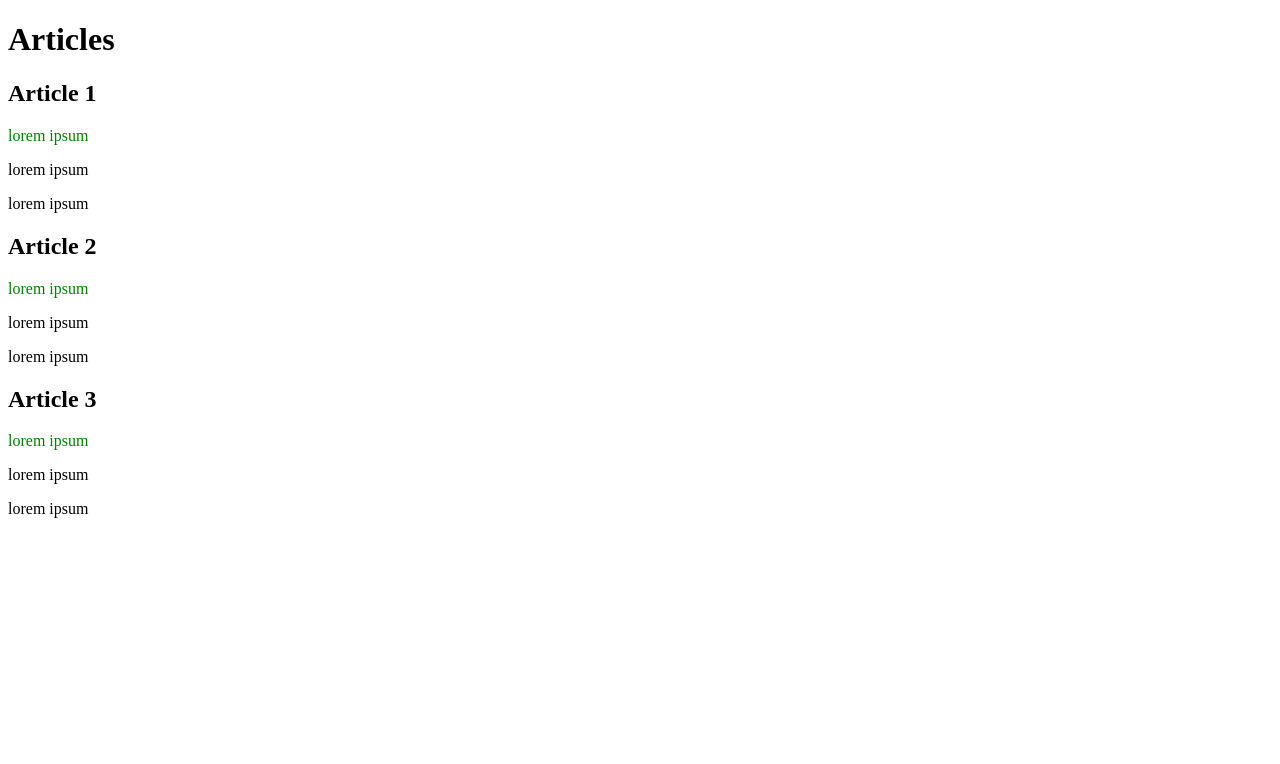
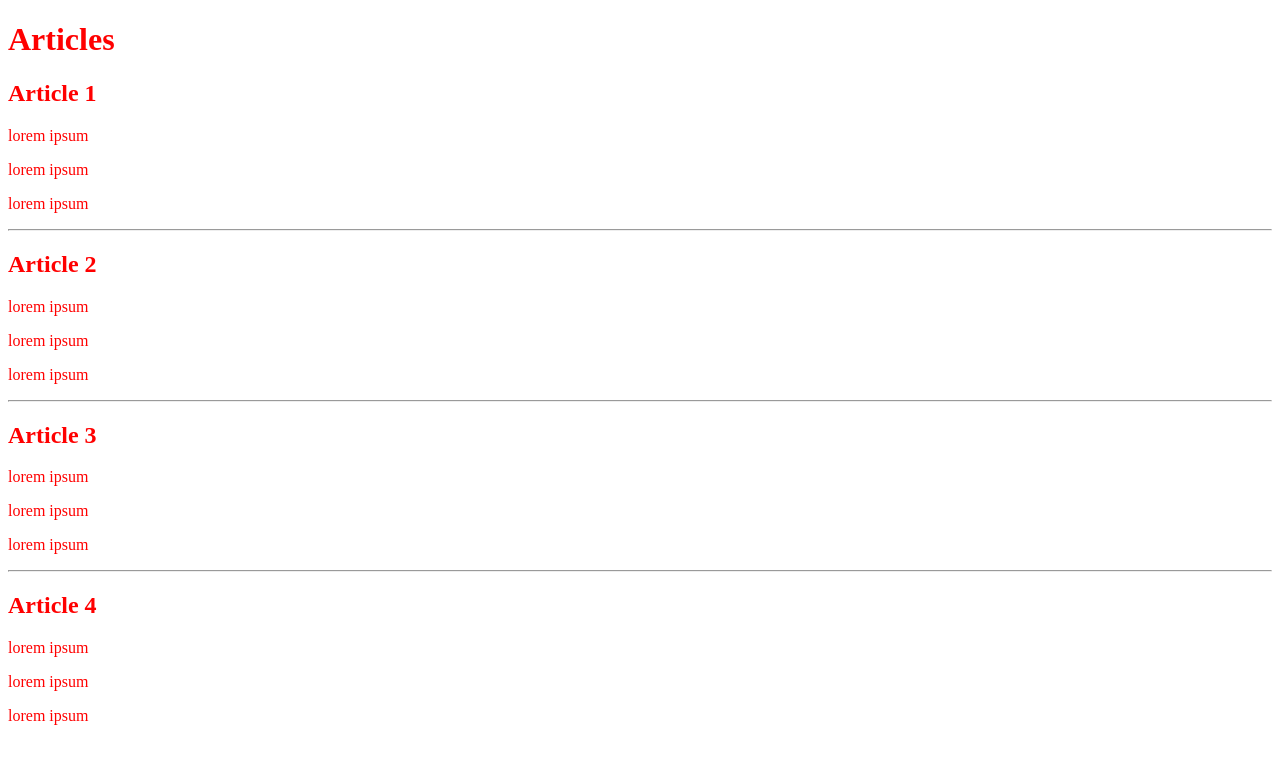
Before and after one commit to platek92/CSS-tutorial, a plain HTML site: page articles.html in a window 1280 px wide. Drawn offline with Linux system fonts and the light colour scheme.

Commit message:
before lesson 27

```diff
--- a/articles.html
+++ b/articles.html
@@ -9,27 +9,42 @@
 
 <body>
 
-<div id="header">
+    <div>
+
         <h1>Articles</h1>
-</div>
 
-<div id="all-articles">
-
+        <article>
             <h2>Article 1</h2>
             <p>lorem ipsum</p>
             <p>lorem ipsum</p>
             <p>lorem ipsum</p>
+        </article>
 
+        <hr>
+        <article>
             <h2>Article 2</h2>
             <p>lorem ipsum</p>
             <p>lorem ipsum</p>
             <p>lorem ipsum</p>
-
+        </article>
+        <hr>
+        <article>
             <h2>Article 3</h2>
             <p>lorem ipsum</p>
             <p>lorem ipsum</p>
             <p>lorem ipsum</p>
+        </article>
+
+        <hr>
+        <article>
+            <h2>Article 4</h2>
+            <p>lorem ipsum</p>
+            <p>lorem ipsum</p>
+            <p>lorem ipsum</p>
+        </article>
+
     </div>
 
 </body>
+
 </html>
--- a/css/style.css
+++ b/css/style.css
@@ -1,3 +1,3 @@
-#all-articles h2 + p {
-    color: green;
+*{
+    color:red;
 }
```
Also changed, not shown: contact.html (+8 -3 lines), lists.html (added, +30 -0 lines). Lines whose indentation alone changed are shown as unchanged.
